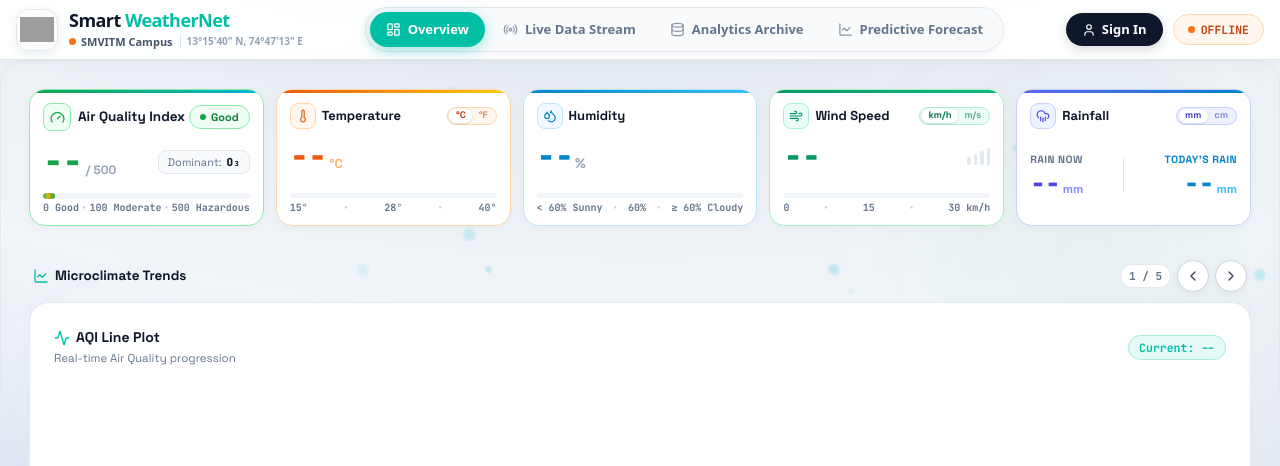
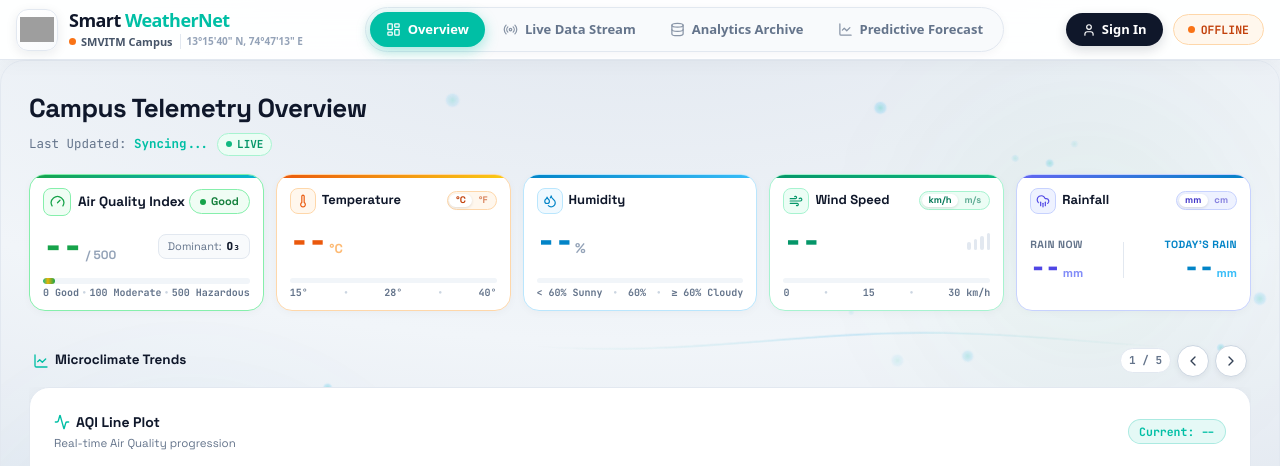
Before and after one commit to manishkumar507273-cmd/newphpaqi, a PHP site: page /php-frontend/ in a window 1280 px wide. Shown: the top 466 px of the page. Run offline with PHP 8.4, Linux system fonts and the light colour scheme; data that the repository does not hold is empty; a map, chart or similar area stays blank; some libraries are stand-ins or nearby versions; grey boxes are pictures that could not be loaded.

Commit message:
Add Last Updated time and dynamic live status badge to overview page

```diff
--- a/php-frontend/pages/overview.php
+++ b/php-frontend/pages/overview.php
@@ -109,6 +109,22 @@ if ($init_ts) {
 
   <!-- Content Container -->
   <div style="position: relative; z-index: 2; display: flex; flex-direction: column; gap: 16px;">
+
+    <!-- Overview Header: Title & Last Updated Status -->
+    <div style="display: flex; justify-content: space-between; align-items: flex-end; flex-wrap: wrap; gap: 10px; margin-bottom: 2px;">
+      <div>
+        <h1 style="font-size: clamp(20px, 2.5vw, 26px); font-weight: 800; color: #0f172a; font-family: var(--font-sans); letter-spacing: -0.02em; margin: 0;">
+          Campus Telemetry Overview
+        </h1>
+        <div style="font-size: 12.5px; color: #64748b; margin-top: 5px; font-family: var(--font-mono); display: flex; align-items: center; gap: 8px; flex-wrap: wrap;">
+          <span>Last Updated: <span id="overview-latest-time" style="color: #00bfa5; font-weight: 700;"><?= $init_ts ? date('h:i:s A', strtotime($init_ts)) : 'Syncing...' ?></span></span>
+          <span id="overview-live-badge" style="display: inline-flex; align-items: center; gap: 5px; padding: 2px 8px; border-radius: 999px; font-size: 11px; font-weight: 700; background-color: #ecfdf5; color: #059669; border: 1px solid #a7f3d0;">
+            <span style="width: 6px; height: 6px; border-radius: 50%; background-color: #10b981;"></span>
+            LIVE
+          </span>
+        </div>
+      </div>
+    </div>
 
     <!-- Overview Telemetry Status Banner (Shown when node is offline >5 mins) -->
     <div id="overview-offline-banner" style="display: <?= $is_overview_offline ? 'flex' : 'none' ?>; background-color: #fff7ed; border: 1px solid #fed7aa; border-left: 4px solid #f97316; border-radius: 14px; padding: 10px 14px; justify-content: space-between; align-items: center; flex-wrap: wrap; gap: 8px; font-size: 12px; margin-bottom: 2px;">
@@ -883,6 +899,28 @@ async function refreshData(isSilent = false) {
             }
         }
 
+        const ovTimeEl = document.getElementById('overview-latest-time');
+        const ovBadge = document.getElementById('overview-live-badge');
+        const ts = reading ? (reading.created_at || reading.timestamp || reading.timestamp_hour) : null;
+        if (ts && ovTimeEl) {
+            const timeFormatted = new Date(ts).toLocaleTimeString('en-IN', { hour: '2-digit', minute: '2-digit', second: '2-digit', hour12: true });
+            ovTimeEl.innerText = timeFormatted;
+            const diffMins = Math.floor((Date.now() - new Date(ts).getTime()) / 60000);
+            if (ovBadge) {
+                if (diffMins > 5) {
+                    ovBadge.style.backgroundColor = '#fff7ed';
+                    ovBadge.style.borderColor = '#fed7aa';
+                    ovBadge.style.color = '#c2410c';
+                    ovBadge.innerHTML = '<span style="width: 6px; height: 6px; border-radius: 50%; background-color: #f97316;"></span>OFFLINE';
+                } else {
+                    ovBadge.style.backgroundColor = '#ecfdf5';
+                    ovBadge.style.borderColor = '#a7f3d0';
+                    ovBadge.style.color = '#059669';
+                    ovBadge.innerHTML = '<span style="width: 6px; height: 6px; border-radius: 50%; background-color: #10b981;"></span>LIVE';
+                }
+            }
+        }
+
         const aqiRes = { data: bulkData.aqi };
         const weatherRes = { data: bulkData.weather };
         const liveHistoryRes = bulkData.history;
```
